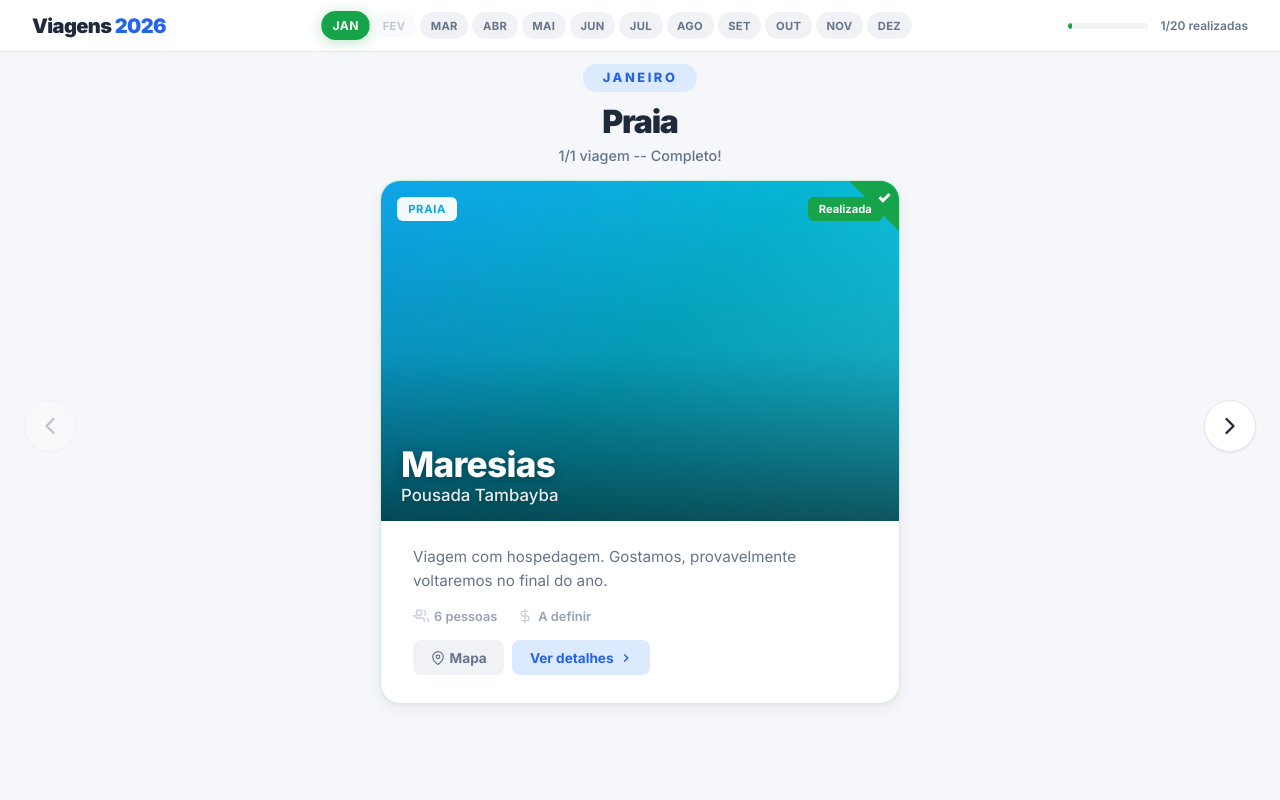
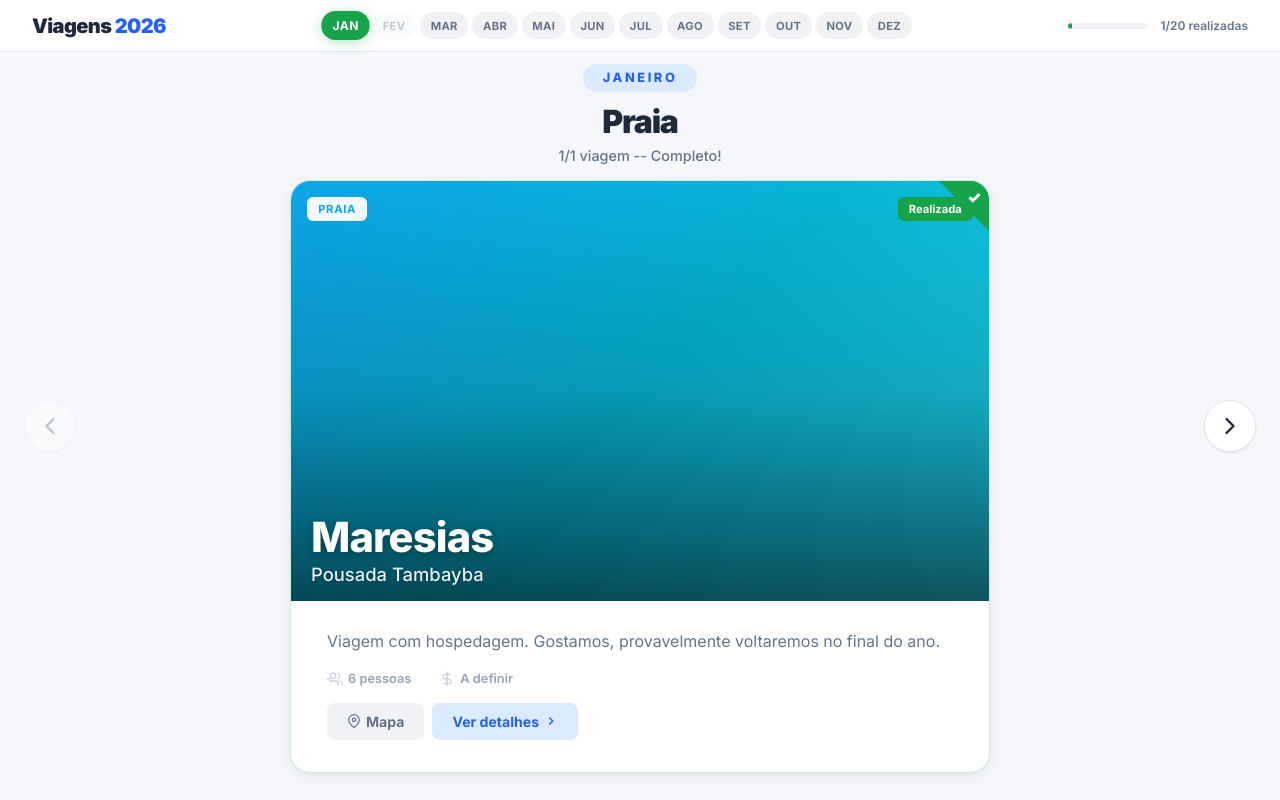
Before and after one commit to BrunexT3/Projetos-Pessoais-2026, a plain HTML site: page index.html in a window 1280 px wide. Both pictures are taken after a click on the button "JAN". Drawn offline with Linux system fonts and the light colour scheme.

Commit message:
fix: vineyard landscape photo, much bigger cards
- Sao Roque image: switched to vineyard sunset landscape
- Single cards: 700px wide, 420px image (was 520px/340px)
- Dual cards: 300px image height (was 260px)
- Larger typography and spacing in single card mode

Co-Authored-By: Claude Opus 4.6 <noreply@anthropic.com>

```diff
--- a/script.js
+++ b/script.js
@@ -42,7 +42,7 @@ const trips = [
             people: 6,
             estimatedCost: 250,
             mapsUrl: "https://maps.google.com/?q=Rota+do+Vinho+Sao+Roque+SP",
-            imageUrl: "https://images.unsplash.com/photo-1560148218-1a83060f7b32?w=800&h=600&fit=crop&auto=format",
+            imageUrl: "https://images.unsplash.com/photo-1464638681273-0962e9b53566?w=900&h=500&fit=crop&auto=format",
             gradient: "linear-gradient(135deg, #7f1d1d, #b91c1c, #dc2626)",
             details: {
                 departureTime: "Sair de Sorocaba as 8h30. Chegada prevista as 9h30.",
--- a/style.css
+++ b/style.css
@@ -265,37 +265,39 @@ body {
 }
 
 .cards-row.single {
-    grid-template-columns: minmax(0, 520px);
+    grid-template-columns: minmax(0, 700px);
 }
 
 .cards-row.single .card-image {
-    height: 340px;
+    height: 420px;
 }
 
 .cards-row.single .card-image-title h3 {
-    font-size: 2.2rem;
+    font-size: 2.6rem;
 }
 
 .cards-row.single .card-image-title p {
-    font-size: 1.05rem;
+    font-size: 1.15rem;
 }
 
 .cards-row.single .card-body {
-    padding: 1.5rem 2rem 1.75rem;
+    padding: 1.75rem 2.25rem 2rem;
 }
 
 .cards-row.single .card-desc {
-    font-size: 0.95rem;
+    font-size: 1rem;
+    line-height: 1.6;
 }
 
 .cards-row.single .card-meta {
-    font-size: 0.88rem;
+    font-size: 0.92rem;
+    gap: 1.75rem;
 }
 
 .cards-row.single .btn-map,
 .cards-row.single .btn-details {
-    font-size: 0.85rem;
-    padding: 0.6rem 1.1rem;
+    font-size: 0.88rem;
+    padding: 0.65rem 1.25rem;
 }
 
 /* ============================================================
@@ -324,7 +326,7 @@ body {
 /* Card Image */
 .card-image {
     position: relative;
-    height: 260px;
+    height: 300px;
     overflow: hidden;
     transition: none;
 }
```
